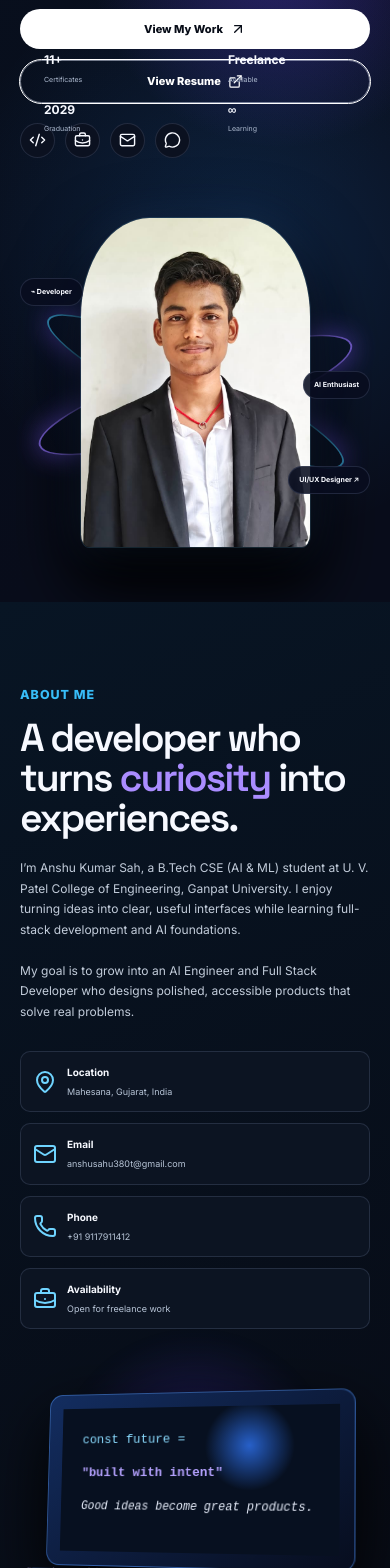
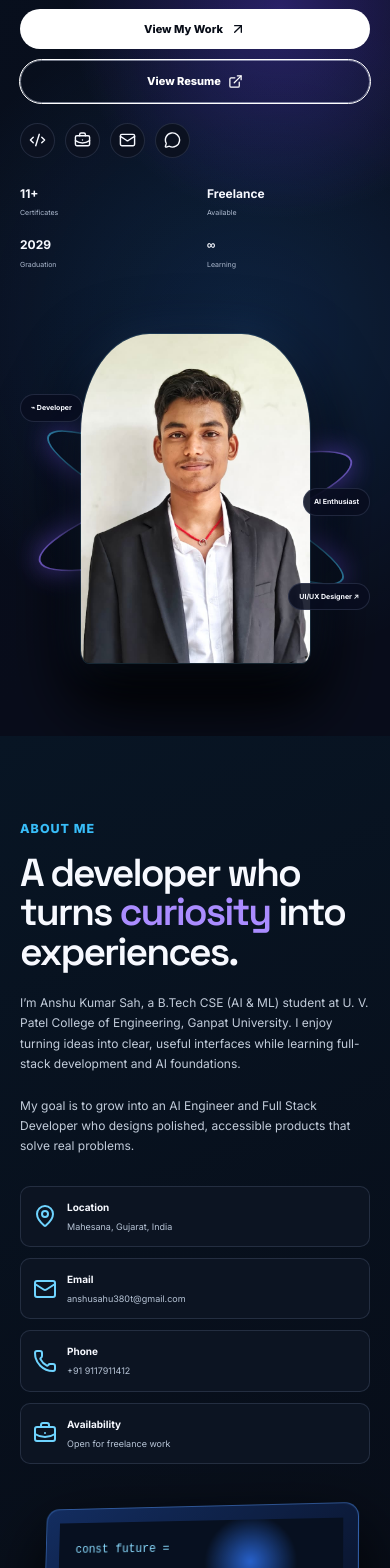
Before and after one commit to at-sahu/anshu-portfolio, a React (Vite) app: page / in a window 390 px wide. Shown: the part 420-1988 px from the top of the page. Built offline with nearby package versions, Linux system fonts and the light colour scheme.

Commit message:
Update scroll-portfolio.css

```diff
--- a/src/styles/scroll-portfolio.css
+++ b/src/styles/scroll-portfolio.css
@@ -492,3 +492,144 @@ html{scroll-behavior:smooth}.scroll-page{--bg:#050914;--card:#0c1425;--line:rgba
     scroll-behavior: auto !important;
   }
 }
+
+/* Final mobile overlap fixes — preserves the existing layout/design. */
+@media (max-width: 700px) {
+  /* HOME: keep CTA, social icons and metrics in normal document flow. */
+  .home-section {
+    min-height: auto;
+    gap: 34px;
+    padding-bottom: 72px;
+  }
+
+  .home-copy {
+    display: flex;
+    flex-direction: column;
+  }
+
+  .actions {
+    flex: 0 0 auto;
+  }
+
+  .metrics {
+    position: static;
+    width: 100%;
+    margin-top: 26px;
+    display: grid;
+    grid-template-columns: repeat(2, minmax(0, 1fr));
+    gap: 16px 24px;
+    order: 5;
+  }
+
+  .socials {
+    order: 4;
+  }
+
+  .portrait {
+    order: 2;
+  }
+
+  /* ABOUT: give the laptop illustration its own space so the quote never
+     sits behind the keyboard/base. */
+  .about-art {
+    height: 325px;
+    margin-top: 28px;
+    overflow: visible;
+  }
+
+  .about-art .laptop {
+    top: 4%;
+    right: 4%;
+    width: 92%;
+    height: 57%;
+  }
+
+  .about-art .laptop > div {
+    padding: 18px;
+    font-size: 12px;
+  }
+
+  .about-art .laptop b {
+    margin: 9px 0;
+  }
+
+  .about-art .laptop i {
+    font-size: 10px;
+  }
+
+  .about-quote {
+    z-index: 4;
+    left: 4%;
+    bottom: 2px;
+    font-size: 14px;
+  }
+
+  /* IDEAS: prevent the giant heading/scene from competing for the same
+     vertical space and keep anchor jumps below the sticky navbar. */
+  .ideas-section {
+    min-height: 760px;
+    padding-top: 105px;
+    padding-bottom: 70px;
+    justify-content: flex-start;
+  }
+
+  .ideas-copy h1 {
+    font-size: clamp(58px, 17vw, 82px);
+    line-height: .9;
+  }
+
+  .ideas-copy > span {
+    margin-top: 20px;
+    margin-bottom: 20px;
+  }
+
+  .idea-steps {
+    margin-top: 25px;
+  }
+
+  .coding-scene {
+    height: 245px;
+    margin-top: 30px;
+    opacity: .8;
+  }
+
+  .floating-code {
+    top: 0;
+    right: 2%;
+    max-width: 68%;
+  }
+
+  .laptop-3d {
+    bottom: 0;
+    width: 86%;
+    height: 61%;
+  }
+}
+
+@media (max-width: 380px) {
+  .home-section {
+    padding-bottom: 64px;
+  }
+
+  .metrics {
+    gap: 13px 16px;
+  }
+
+  .about-art {
+    height: 300px;
+  }
+
+  .about-art .laptop {
+    width: 94%;
+    right: 3%;
+  }
+
+  .ideas-section {
+    min-height: 720px;
+    padding-top: 100px;
+  }
+
+  .ideas-copy h1 {
+    font-size: 58px;
+  }
+}
```
